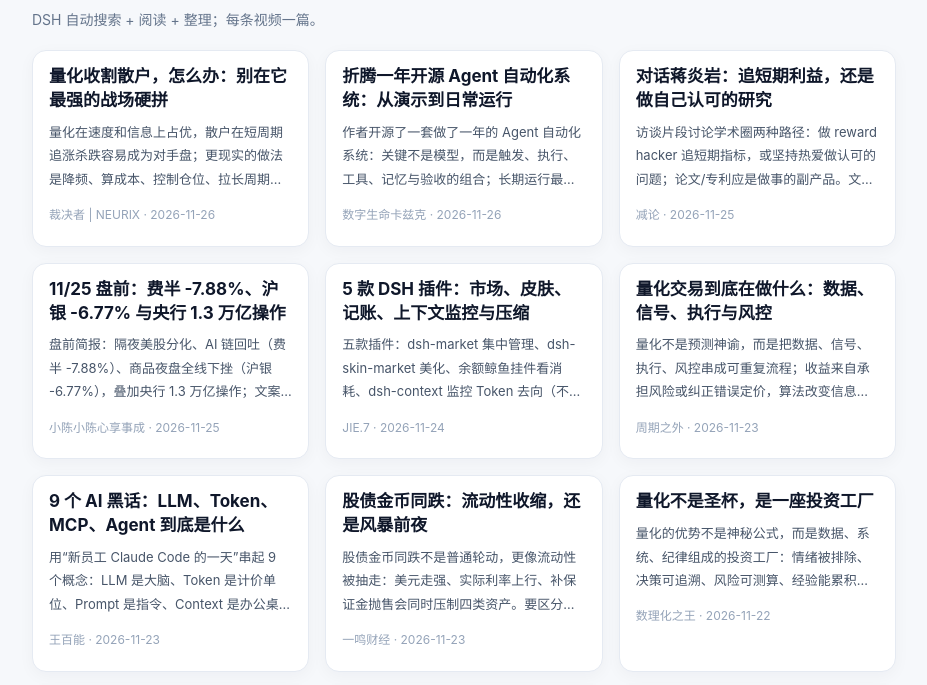
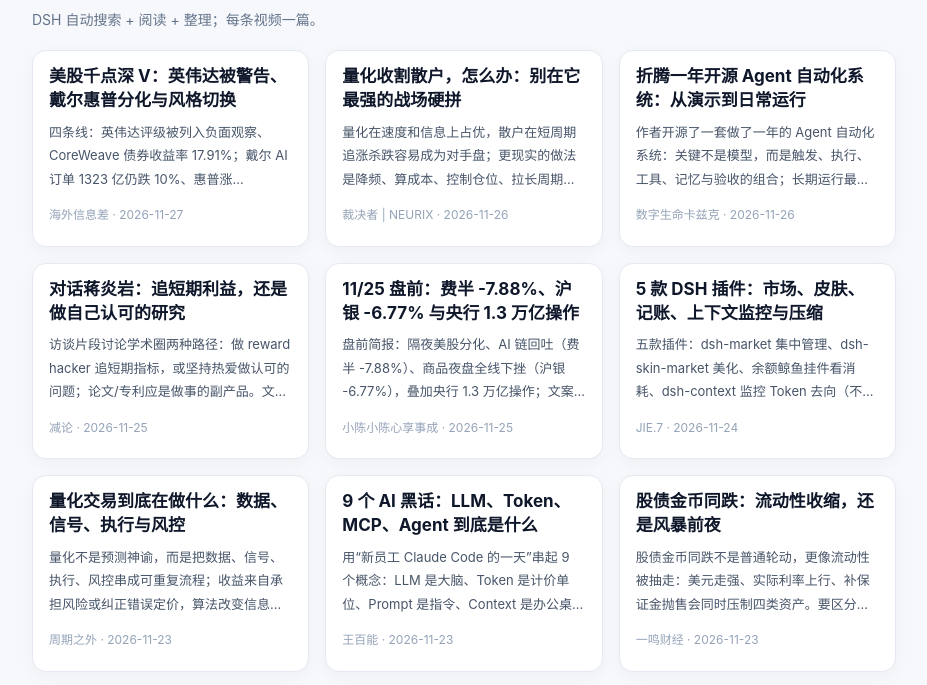
Before and after one commit to Pingpongdragon/douyin-notes-blog, a plain HTML site: page index.html in a window 1280 px wide. Shown: the part 78-763 px from the top of the page, without its empty margins (176-1103 px from the left). Drawn offline with Linux system fonts and the light colour scheme.

Commit message:
Douyin blog: index.html

```diff
--- a/index.html
+++ b/index.html
@@ -22,6 +22,11 @@ a{color:#2563eb;text-decoration:none}a:hover{text-decoration:underline}
 .empty{padding:40px 0;color:#64748b;text-align:center}
 @media(max-width:640px){.wrap{padding:20px 12px 50px}article{padding:22px 18px}h1{font-size:24px}}
 </style></head><body><div class="wrap"><h1>抖音笔记</h1><p class="meta">DSH 自动搜索 + 阅读 + 整理；每条视频一篇。</p><div class="grid">
+<a class="card" href="posts/7712378209175206074.html">
+
+  <div class="pad"><h2>美股千点深 V：英伟达被警告、戴尔惠普分化与风格切换</h2><p>四条线：英伟达评级被列入负面观察、CoreWeave 债券收益率 17.91%；戴尔 AI 订单 1323 亿仍跌 10%、惠普涨 11.49%；Burry 清空纳指空单转多价值股；美债收益率回落+关税传闻+薄流动性逼空。作者判断是风格切换，不是 AI 疯牛回归。</p><small>海外信息差 · 2026-11-27</small></div>
+</a>
+
 <a class="card" href="posts/7655498511877891930.html">
 
   <div class="pad"><h2>量化收割散户，怎么办：别在它最强的战场硬拼</h2><p>量化在速度和信息上占优，散户在短周期追涨杀跌容易成为对手盘；更现实的做法是降频、算成本、控制仓位、拉长周期，并警惕“量化无敌”的叙事。文案未展开具体方法。</p><small>裁决者 | NEURIX · 2026-11-26</small></div>
```
